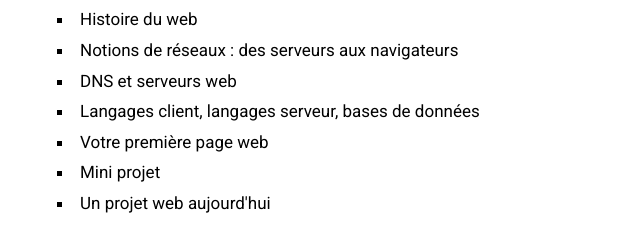
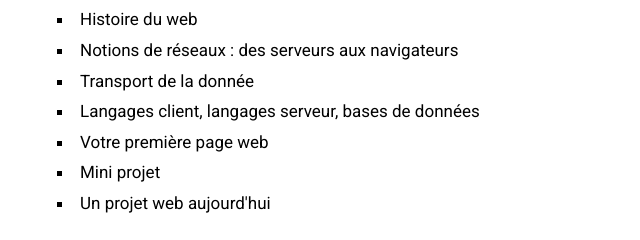
Before and after one commit to AntoineAugusti/sciences-po-culture-numerique, a plain HTML site: page index.html in a window 1280 px wide. Shown: the part 335-575 px from the top of the page, 0-640 px from the left. Drawn offline with nearby package versions, Linux system fonts and the light colour scheme.

Commit message:
Update sections

```diff
--- a/index.html
+++ b/index.html
@@ -30,7 +30,7 @@
       <ul>
         <li>Histoire du web</li>
         <li>Notions de réseaux : des serveurs aux navigateurs</li>
-        <li>DNS et serveurs web</li>
+        <li>Transport de la donnée</li>
         <li>Langages client, langages serveur, bases de données</li>
         <li>Votre première page web</li>
         <li>Mini projet</li>
```
